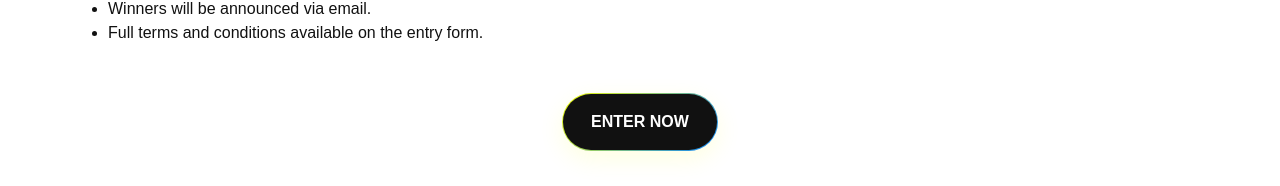
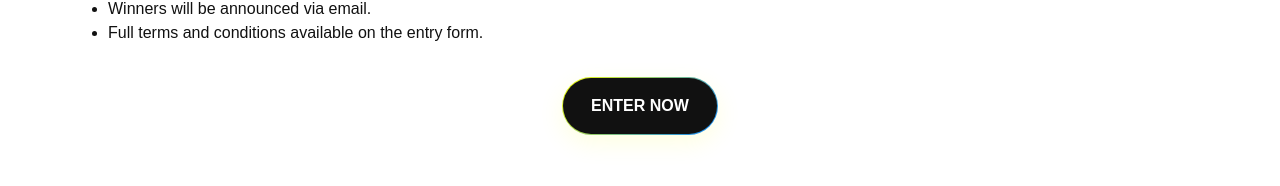
Before and after one commit to hybeprojects/Giveaway-hybe, a React (Vite) app: page /giveaway in a window 1280 px wide. Shown: the part 854-1040 px from the top of the page. Built offline with nearby package versions, Linux system fonts and the light colour scheme; no server answers.

Commit message:
Remove non-existent classes in Final CTA
cgen-99602ae9401f4eea91101269bfcb4d11

```diff
--- a/src/pages/GiveawayDetails.tsx
+++ b/src/pages/GiveawayDetails.tsx
@@ -53,7 +53,7 @@ export default function GiveawayDetails() {
             </ul>
           </section>
 
-          <section className="mt-5" aria-label="Final CTA">
+          <section aria-label="Final CTA">
             <div className="cta-row">
               <Link className="button-primary btn-lg" to="/entry">Enter Now</Link>
             </div>
```
